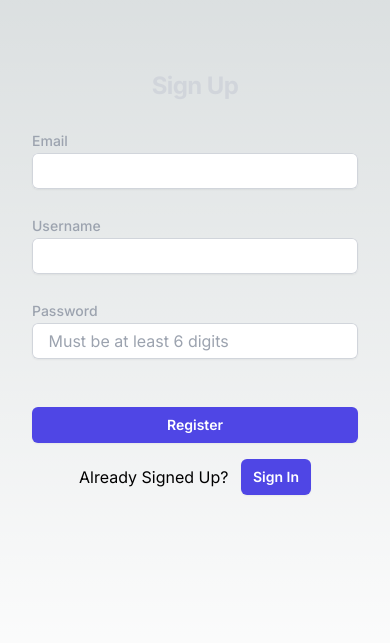
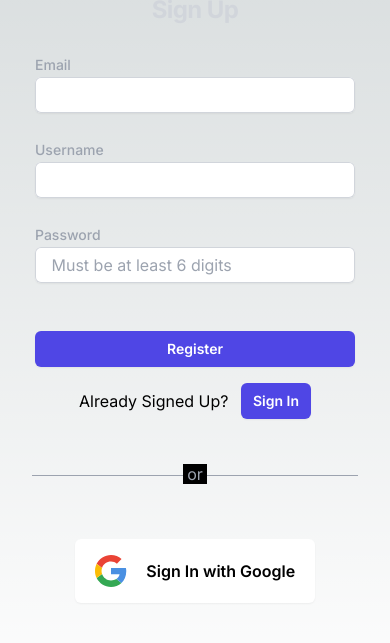
Before and after one commit to willfranck/crypto-tracking-fullfeature, a Next.js app: page /pages/register in a window 390 px wide. Shown: the part 113-756 px from the top of the page. Built offline with nearby package versions, Linux system fonts and the light colour scheme; no server answers.

Commit message:
Build: Added Navbar | Styled Google login

```diff
--- /dev/null
+++ b/src/app/components/navBar.tsx
@@ -0,0 +1,26 @@
+'use client'
+import { useSession } from "next-auth/react"
+import { ProfileBtn, SigninPageBtn, SignoutBtn, RegisterBtn } from "./userNavButtons"
+
+
+export default function NavBar() {
+  const { data: session } = useSession()
+
+
+  return (
+    <nav className='flex justify-end w-full'>
+      {session ? (
+        <div className='flex space-x-4'>
+          <ProfileBtn />
+          <SignoutBtn />
+        </div>
+
+      ) : (
+        <div className='flex space-x-4'>
+          <RegisterBtn />
+          <SigninPageBtn />
+        </div>
+      )}
+    </nav>
+  )
+}
--- a/src/app/components/userNavButtons.tsx
+++ b/src/app/components/userNavButtons.tsx
@@ -1,6 +1,7 @@
 'use client'
 import { signIn, signOut, useSession } from 'next-auth/react'
 import Link from 'next/link'
+import Image from 'next/image'
 
 
 export const SigninPageBtn = () => {
@@ -10,7 +11,7 @@ export const SigninPageBtn = () => {
     <Link
       href={'/pages/signin'}
       onClick={() => (!session ? signIn(undefined, { callbackUrl: 'http://localhost:3000/pages/dashboard' }) : null)}
-      className='flex justify-center rounded-md bg-indigo-600 px-3 py-1.5 text-sm font-semibold leading-6 text-white shadow-sm hover:bg-indigo-500 focus-visible:outline focus-visible:outline-2 focus-visible:outline-offset-2 focus-visible:outline-indigo-600'
+      className='rounded-md bg-indigo-600 px-3 py-1.5 text-sm font-semibold leading-6 text-white shadow-sm hover:bg-indigo-500 focus-visible:outline focus-visible:outline-2 focus-visible:outline-offset-2 focus-visible:outline-indigo-600'
     >
       Sign In
     </Link>
@@ -22,9 +23,10 @@ export const GoogleSigninBtn = () => {
     <button
       type='submit'
       onClick={() => signIn('google', { callbackUrl: 'http://localhost:3000/pages/dashboard' })}
-      className='flex justify-center rounded-md bg-indigo-600 px-3 py-1.5 text-sm font-semibold leading-6 text-white shadow-sm hover:bg-indigo-500 focus-visible:outline focus-visible:outline-2 focus-visible:outline-offset-2 focus-visible:outline-indigo-600'
+      className='flex justify-around items-center w-60 rounded-md px-4 py-4 bg-white text-black font-semibold leading-6 shadow-sm hover:bg-gray-700 hover:text-white focus-visible:outline focus-visible:outline-2 focus-visible:outline-offset-2 focus-visible:outline-indigo-600'
     >
-      Sign In with Google
+      <Image src={'/google_logo.svg'} alt='Google Logo' width={32} height={32} />
+      <span>&ensp; Sign In with Google</span>
     </button>
   )
 }
@@ -33,7 +35,7 @@ export const RegisterBtn = () => {
   return (
     <Link
       href={'/pages/register'}
-      className='flex justify-center rounded-md bg-indigo-600 px-3 py-1.5 text-sm font-semibold leading-6 text-white shadow-sm hover:bg-indigo-500 focus-visible:outline focus-visible:outline-2 focus-visible:outline-offset-2 focus-visible:outline-indigo-600'
+      className='rounded-md bg-indigo-600 px-3 py-1.5 text-sm font-semibold leading-6 text-white shadow-sm hover:bg-indigo-500 focus-visible:outline focus-visible:outline-2 focus-visible:outline-offset-2 focus-visible:outline-indigo-600'
     >
       Register
     </Link>
@@ -42,13 +44,12 @@ export const RegisterBtn = () => {
 
 export const SignoutBtn = () => {
   return (
-    <Link
-      href={''}
+    <button
       onClick={() => signOut({ callbackUrl: 'http://localhost:3000' })}
-      className='flex justify-center rounded-md bg-indigo-600 px-3 py-1.5 text-sm font-semibold leading-6 text-white shadow-sm hover:bg-indigo-500 focus-visible:outline focus-visible:outline-2 focus-visible:outline-offset-2 focus-visible:outline-indigo-600'
+      className='rounded-md bg-indigo-600 px-3 py-1.5 text-sm font-semibold leading-6 text-white shadow-sm hover:bg-indigo-500 focus-visible:outline focus-visible:outline-2 focus-visible:outline-offset-2 focus-visible:outline-indigo-600'
     >
       Sign Out
-    </Link>
+    </button>
   )
 }
 
@@ -59,7 +60,7 @@ export const ProfileBtn = () => {
     <Link
       href={'/pages/dashboard'}
       onClick={() => (!session ? signIn(undefined, { callbackUrl: 'http://localhost:3000/pages/dashboard' }) : null)}
-      className='flex justify-center rounded-md bg-indigo-600 px-3 py-1.5 text-sm font-semibold leading-6 text-white shadow-sm hover:bg-indigo-500 focus-visible:outline focus-visible:outline-2 focus-visible:outline-offset-2 focus-visible:outline-indigo-600'
+      className='rounded-md bg-indigo-600 px-3 py-1.5 text-sm font-semibold leading-6 text-white shadow-sm hover:bg-indigo-500 focus-visible:outline focus-visible:outline-2 focus-visible:outline-offset-2 focus-visible:outline-indigo-600'
     >
       Dashboard
     </Link>
--- a/src/app/page.tsx
+++ b/src/app/page.tsx
@@ -1,9 +1,11 @@
 import Image from 'next/image'
-import { SigninPageBtn, SignoutBtn, ProfileBtn, RegisterBtn } from '@components/userNavButtons'
+import NavBar from '@components/navBar'
 
 export default function Home() {
   return (
     <main className='flex min-h-screen flex-col items-center justify-between p-24'>
+      <NavBar />
+
       <div className='z-10 max-w-5xl w-full items-center justify-between font-mono text-sm lg:flex'>
         <p className='fixed left-0 top-0 flex w-full justify-center border-b border-gray-300 bg-gradient-to-b from-zinc-200 pb-6 pt-8 backdrop-blur-2xl dark:border-neutral-800 dark:bg-zinc-800/30 dark:from-inherit lg:static lg:w-auto  lg:rounded-xl lg:border lg:bg-gray-200 lg:p-4 lg:dark:bg-zinc-800/30'>
           Get started by editing&nbsp;
@@ -30,13 +32,6 @@ export default function Home() {
           height={37}
           priority
         />
-      </div>
-
-      <div>
-        <SigninPageBtn />
-        <SignoutBtn />
-        <ProfileBtn />
-        <RegisterBtn />
       </div>
 
       <div className='mb-32 grid text-center lg:max-w-5xl lg:w-full lg:mb-0 lg:grid-cols-4 lg:text-left'>
--- a/src/app/pages/dashboard/page.tsx
+++ b/src/app/pages/dashboard/page.tsx
@@ -1,8 +1,8 @@
 'use client'
 import { useSession } from 'next-auth/react'
 import { useRouter } from 'next/navigation'
+import Link from 'next/link'
 import { SignoutBtn } from '@components/userNavButtons'
-import Link from 'next/link'
 
 
 export default function UserProfile() {
@@ -16,11 +16,7 @@ export default function UserProfile() {
   } else if (session?.user) {
     return (
       <section>
-        <nav>
-          <h1>Dashboard</h1>
-
-          <h2>Signed in as &ensp; {session?.user?.name}</h2>
-
+        <nav className='flex justify-end w-full'>
           <SignoutBtn />
         </nav>
 
--- a/src/app/pages/register/page.tsx
+++ b/src/app/pages/register/page.tsx
@@ -1,7 +1,7 @@
 'use client'
 import { useState, useEffect } from 'react'
 import { useRouter } from 'next/navigation'
-import { SigninPageBtn } from '@components/userNavButtons'
+import { SigninPageBtn, GoogleSigninBtn } from '@components/userNavButtons'
 import axios from 'axios'
 
 
@@ -37,7 +37,7 @@ export default function SignUpPage() {
 
   return (
     <main className='flex flex-col justify-center items-center min-h-full px-8'>
-      <section className='w-full sm:mx-auto sm:w-full sm:max-w-sm'>
+      <section className='w-80 sm:w-96'>
         <div className='relative'>
           {errorMessage && (
             <div>
@@ -52,15 +52,9 @@ export default function SignUpPage() {
           {submitting ? 'Loading' : 'Sign Up'}
         </h1>
 
-        <form
-          onSubmit={handleSignUp}
-          className='flex flex-col items-center w-full mb-14 space-y-6'
-        >
+        <form onSubmit={handleSignUp} className='flex flex-col items-center w-full space-y-6'>
           <div className='w-full'>
-            <label
-              htmlFor='email'
-              className='text-sm font-medium leading-6 text-gray-400'
-            >
+            <label htmlFor='email' className='text-sm font-medium leading-6 text-gray-400'>
               Email
             </label>
             <input
@@ -71,15 +65,11 @@ export default function SignUpPage() {
               autoComplete='on'
               onChange={(e) => setUser({ ...user, email: e.target.value })}
               className='w-full rounded-md border-0 py-1.5 px-3 text-gray-700 shadow-sm ring-1 ring-inset ring-gray-300 placeholder:text-gray-400 focus:ring-2 focus:ring-inset focus:ring-indigo-600 sm:text-sm sm:leading-6'
-            >
-            </input>
+            ></input>
           </div>
 
           <div className='w-full'>
-            <label
-              htmlFor='username'
-              className='text-sm font-medium leading-6 text-gray-400'
-            >
+            <label htmlFor='username' className='text-sm font-medium leading-6 text-gray-400'>
               Username
             </label>
             <input
@@ -90,8 +80,7 @@ export default function SignUpPage() {
               autoComplete='on'
               onChange={(e) => setUser({ ...user, username: e.target.value })}
               className='w-full rounded-md border-0 px-3 py-1.5 text-gray-700 shadow-sm ring-1 ring-inset ring-gray-300 placeholder:text-gray-400 focus:ring-2 focus:ring-inset focus:ring-indigo-600 sm:text-sm sm:leading-6'
-            >
-            </input>
+            ></input>
           </div>
 
           <div className='w-full'>
@@ -106,8 +95,7 @@ export default function SignUpPage() {
               placeholder=' Must be at least 6 digits'
               onChange={(e) => setUser({ ...user, password: e.target.value })}
               className='w-full rounded-md border-0 px-3 py-1.5 text-gray-700 shadow-sm ring-1 ring-inset ring-gray-300 placeholder:text-gray-400 focus:ring-2 focus:ring-inset focus:ring-indigo-600 sm:text-sm sm:leading-6'
-            >
-            </input>
+            ></input>
           </div>
 
           <div className='w-full space-y-4'>
@@ -126,6 +114,12 @@ export default function SignUpPage() {
           </div>
         </form>
       </section>
+
+      <hr className="w-full sm:w-1/2 h-10 mt-14 mb-6 text-center text-gray-400 border-t-1 border-gray-400 overflow-visible before:relative before:content-['or'] before:bottom-3.5 before:px-1 before:bg-black"></hr>
+
+      <section className='mb-6'>
+        <GoogleSigninBtn />
+      </section>
     </main>
   )
 }
```
Also changed, not shown: src/app/pages/signin/page.tsx (+9 -18 lines), public/google_logo.svg (added).
